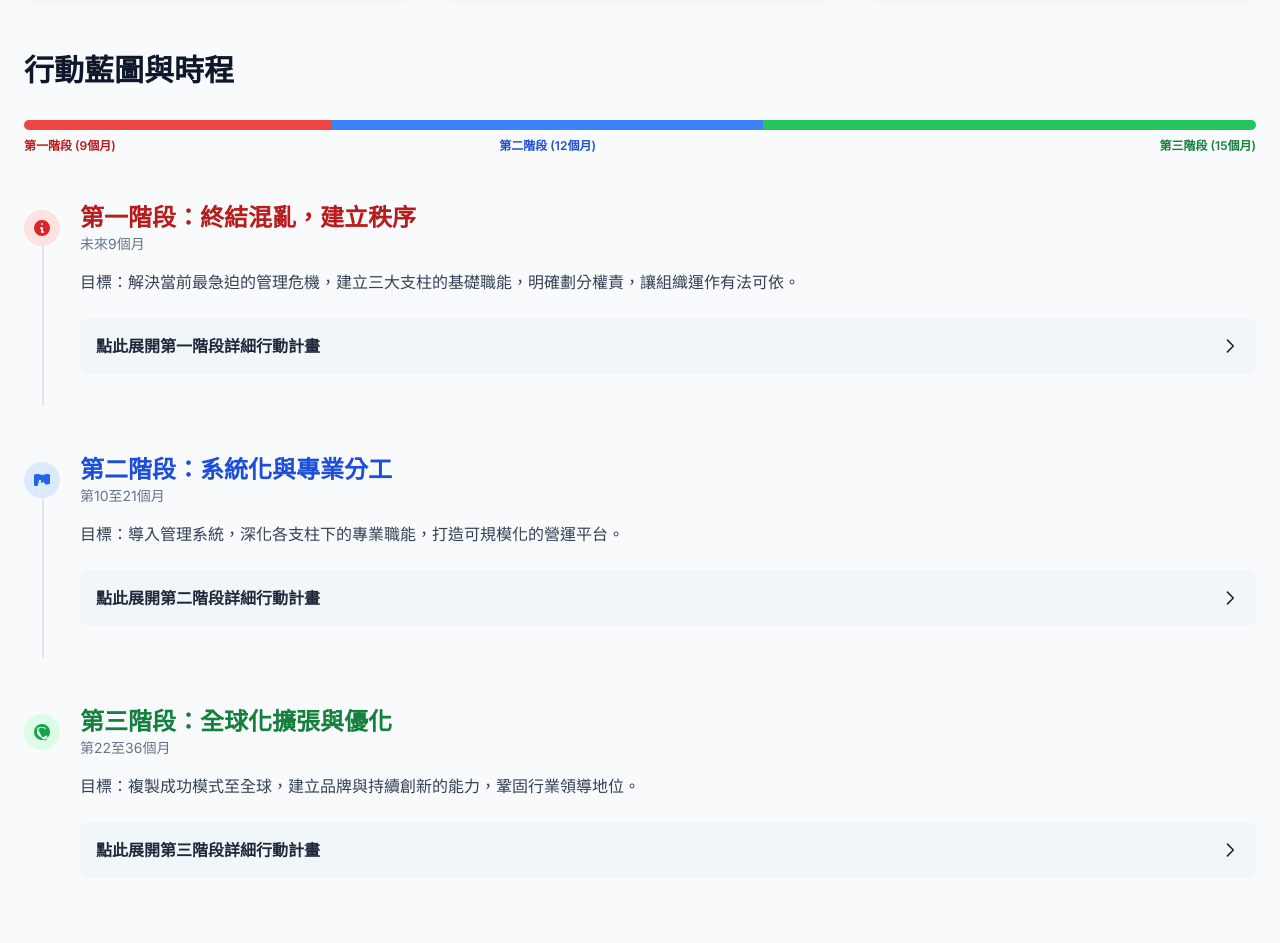
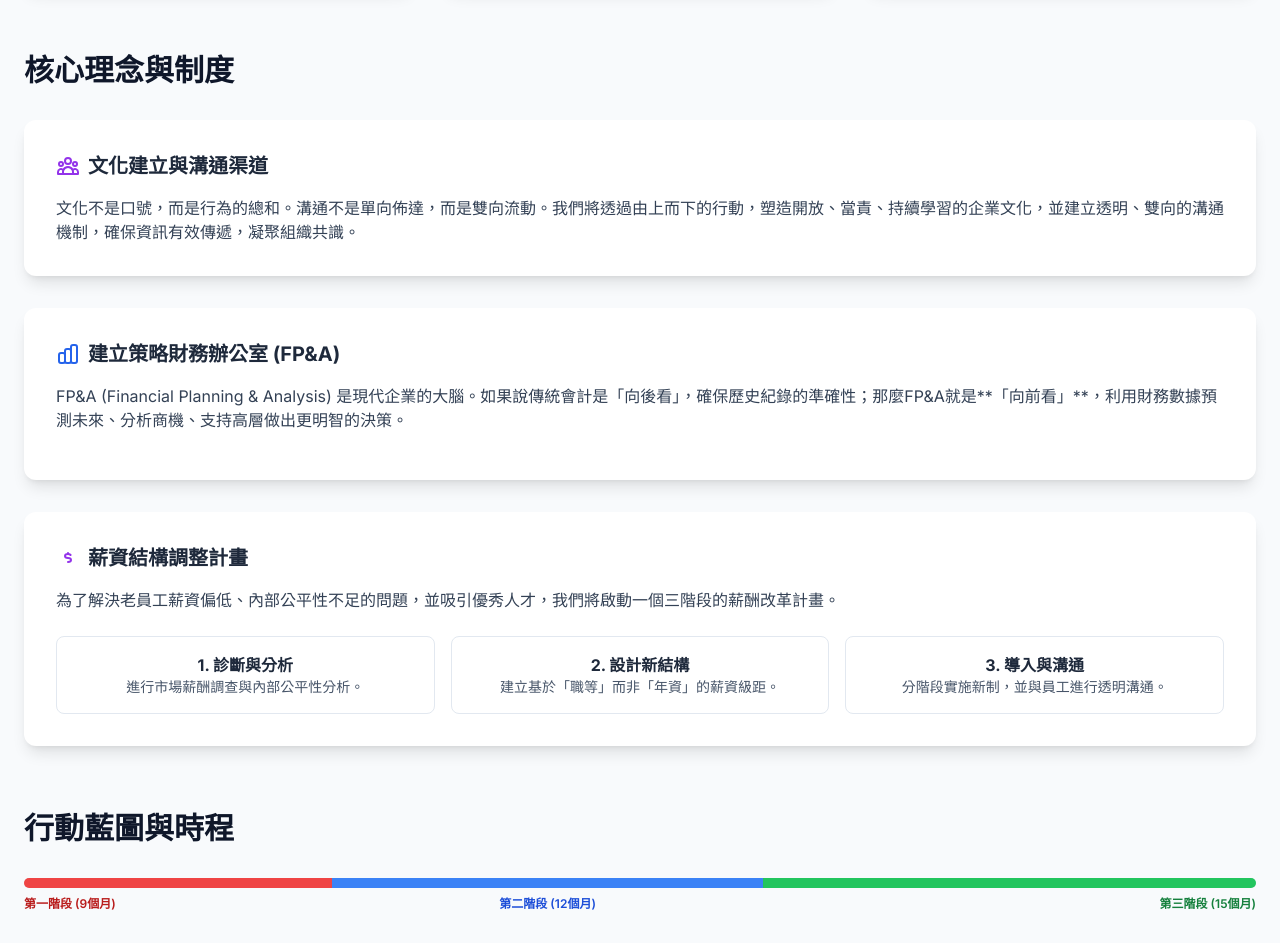
Before and after one commit to KeelungXuan/COLD, a plain HTML site: page index.html in a window 1280 px wide. Shown: the part 1460-2403 px from the top of the page. Drawn offline with nearby package versions, Linux system fonts and the light colour scheme.

Commit message:
Add files via upload

```diff
--- a/index.html
+++ b/index.html
@@ -191,6 +191,52 @@
             </div>
         </section>
 
+        <!-- 核心理念與制度 -->
+        <section id="concepts" class="mb-16">
+            <h2 class="text-3xl font-bold mb-8 text-slate-900">核心理念與制度</h2>
+            <div class="space-y-8">
+                 <!-- 公司文化與溝通 -->
+                <div class="bg-white p-8 rounded-xl shadow-lg">
+                    <h3 class="text-xl font-bold mb-4 text-slate-800 flex items-center">
+                        <svg xmlns="http://www.w3.org/2000/svg" class="h-6 w-6 mr-2 text-purple-600" fill="none" viewBox="0 0 24 24" stroke="currentColor" stroke-width="2"><path stroke-linecap="round" stroke-linejoin="round" d="M17 20h5v-2a3 3 0 00-5.356-1.857M17 20H7m10 0v-2c0-.656-.126-1.283-.356-1.857M7 20H2v-2a3 3 0 015.356-1.857M7 20v-2c0-.656.126-1.283.356-1.857m0 0a5.002 5.002 0 019.288 0M15 7a3 3 0 11-6 0 3 3 0 016 0zm6 3a2 2 0 11-4 0 2 2 0 014 0zM7 10a2 2 0 11-4 0 2 2 0 014 0z" /></svg>
+                        文化建立與溝通渠道
+                    </h3>
+                    <p class="text-slate-700">文化不是口號，而是行為的總和。溝通不是單向佈達，而是雙向流動。我們將透過由上而下的行動，塑造開放、當責、持續學習的企業文化，並建立透明、雙向的溝通機制，確保資訊有效傳遞，凝聚組織共識。</p>
+                </div>
+                <!-- 財務辦公室概念 -->
+                 <div class="bg-white p-8 rounded-xl shadow-lg">
+                    <h3 class="text-xl font-bold mb-4 text-slate-800 flex items-center">
+                        <svg xmlns="http://www.w3.org/2000/svg" class="h-6 w-6 mr-2 text-blue-600" fill="none" viewBox="0 0 24 24" stroke="currentColor" stroke-width="2"><path stroke-linecap="round" stroke-linejoin="round" d="M9 19v-6a2 2 0 00-2-2H5a2 2 0 00-2 2v6a2 2 0 002 2h2a2 2 0 002-2zm0 0V9a2 2 0 012-2h2a2 2 0 012 2v10m-6 0a2 2 0 002 2h2a2 2 0 002-2m0 0V5a2 2 0 012-2h2a2 2 0 012 2v14a2 2 0 01-2 2h-2a2 2 0 01-2-2z" /></svg>
+                        建立策略財務辦公室 (FP&A)
+                    </h3>
+                    <p class="text-slate-700 mb-4">FP&A (Financial Planning & Analysis) 是現代企業的大腦。如果說傳統會計是「向後看」，確保歷史紀錄的準確性；那麼FP&A就是**「向前看」**，利用財務數據預測未來、分析商機、支持高層做出更明智的決策。</p>
+                </div>
+                <!-- 薪資結構調整計畫 -->
+                <div class="bg-white p-8 rounded-xl shadow-lg">
+                    <h3 class="text-xl font-bold mb-4 text-slate-800 flex items-center">
+                        <svg xmlns="http://www.w3.org/2000/svg" class="h-6 w-6 mr-2 text-purple-600" fill="none" viewBox="0 0 24 24" stroke="currentColor" stroke-width="2"><path stroke-linecap="round" stroke-linejoin="round" d="M12 8c-1.657 0-3 .895-3 2s1.343 2 3 2 3 .895 3 2-1.343 2-3 2m0-8c1.11 0 2.08.402 2.599 1M12 8V7m0 1v.01" /></svg>
+                        薪資結構調整計畫
+                    </h3>
+                    <p class="text-slate-700 mb-4">為了解決老員工薪資偏低、內部公平性不足的問題，並吸引優秀人才，我們將啟動一個三階段的薪酬改革計畫。</p>
+                     <div class="grid md:grid-cols-3 gap-4 text-center mt-6">
+                        <div class="border border-slate-200 p-4 rounded-lg">
+                           <h4 class="font-bold">1. 診斷與分析</h4>
+                           <p class="text-sm text-slate-600">進行市場薪酬調查與內部公平性分析。</p>
+                        </div>
+                        <div class="border border-slate-200 p-4 rounded-lg">
+                           <h4 class="font-bold">2. 設計新結構</h4>
+                           <p class="text-sm text-slate-600">建立基於「職等」而非「年資」的薪資級距。</p>
+                        </div>
+                         <div class="border border-slate-200 p-4 rounded-lg">
+                           <h4 class="font-bold">3. 導入與溝通</h4>
+                           <p class="text-sm text-slate-600">分階段實施新制，並與員工進行透明溝通。</p>
+                        </div>
+                     </div>
+                </div>
+            </div>
+        </section>
+
+
         <!-- 時間軸區塊 -->
         <section id="roadmap">
             <h2 class="text-3xl font-bold mb-8 text-slate-900">行動藍圖與時程</h2>
@@ -254,7 +300,8 @@
                                     </div>
                                     <div class="bg-white p-6 rounded-lg shadow-sm border-l-4 border-purple-500">
                                         <h4 class="font-bold text-lg mb-2">文化與溝通</h4>
-                                        <ul class="list-disc list-inside space-y-1 text-slate-700">
+                                        <p class="text-sm text-slate-600 mb-4">此階段重點在於建立由上而下的溝通秩序與核心價值。</p>
+                                        <ul class="list-disc list-inside space-y-1 text-slate-700 mb-4">
                                             <li>CEO召集主管，**定義公司核心價值觀 (Mission, Vision, Values)**。</li>
                                             <li>建立**「每週經營會議」**作為核心溝通管道，並建立會議記錄與追蹤機制。</li>
                                         </ul>
@@ -311,7 +358,7 @@
                     </div>
                 </div>
 
-                <!-- 第三階段 -->
+                 <!-- 第三階段 -->
                 <div class="timeline-item">
                      <div class="timeline-icon bg-green-100 text-green-600">
                         <svg xmlns="http://www.w3.org/2000/svg" class="h-5 w-5" viewBox="0 0 20 20" fill="currentColor"><path fill-rule="evenodd" d="M10 18a8 8 0 100-16 8 8 0 000 16zM4.332 8.027a6.012 6.012 0 011.912-2.706C6.512 5.72 7.97 5 10 5c2.03 0 3.488.72 3.758 1.321l.002.006v.002a.75.75 0 01-.692.816l-.007.002a.75.75 0 01-.816-.692l-.002-.006a.75.75 0 01.002-.006l-.002.002c-.114-.245-.583-.797-2.25-.797-1.33 0-2.313.48-2.671 1.052l-.002.003v-.002a.75.75 0 01.18.665l.002.006a.75.75 0 01-.665-.18l-.006-.002a.75.75 0 01-.18-.665l.002.002zM10 15a5.994 5.994 0 003.75-1.321l.002-.002v-.002a.75.75 0 011.39.57l-.002.006v.002a.75.75 0 01-.57-1.39l.002-.002v.002c.245.114.797.583.797 2.25 0 1.33-.48 2.313-1.052 2.671l-.003.002h.002a.75.75 0 01-.664-.18l-.006-.002a.75.75 0 01.18.664l.002.006a.75.75 0 01-.664.18l-.006.002a.75.75 0 01-.664-.18l.002.006a.75.75 0 01-.18-.664v.002a6.012 6.012 0 01-2.706-1.912C5.72 13.488 5 12.03 5 10c0-2.03.72-3.488 1.321-3.758l.006-.002h.002a.75.75 0 01.816.692l.002.006a.75.75 0 01-.816.692l-.006-.002a.75.75 0 01-.692-.816l.002.006a.75.75 0 01.692.816l-.002.002z" clip-rule="evenodd" /></svg>
```
